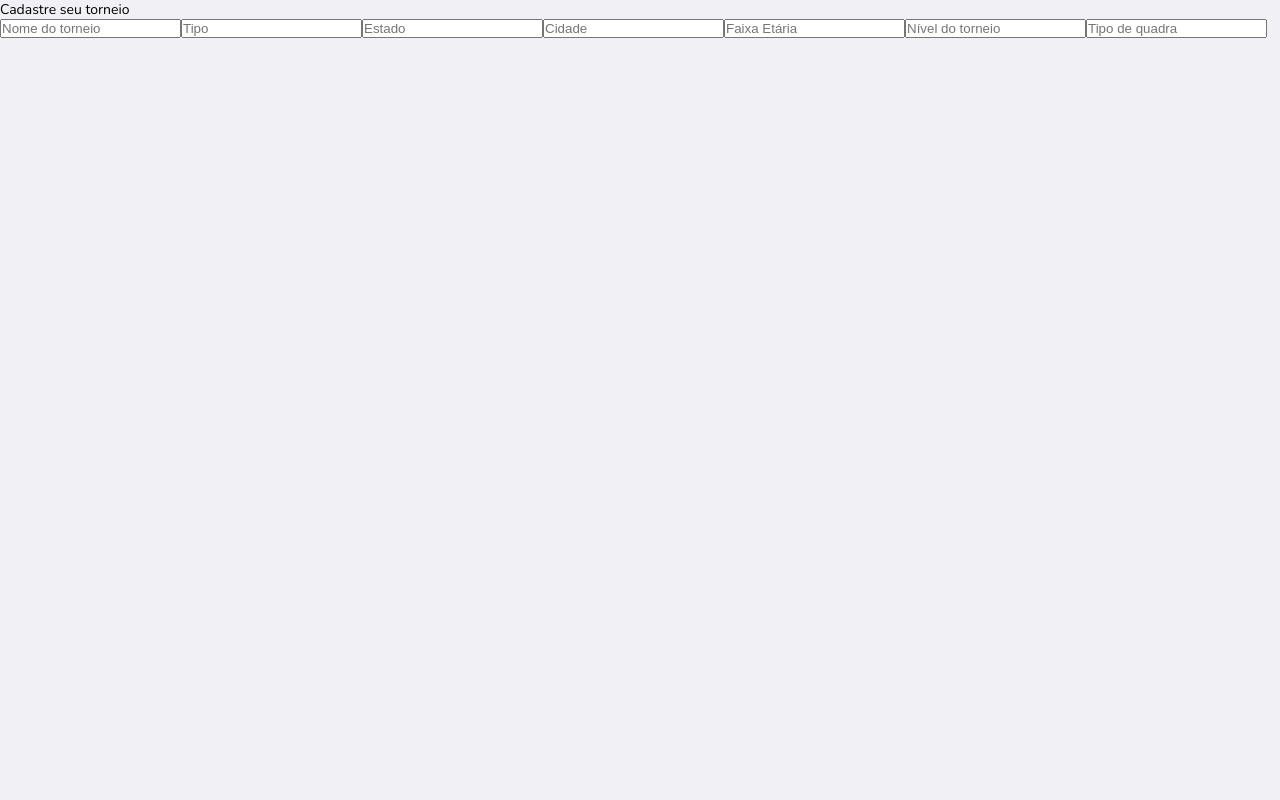
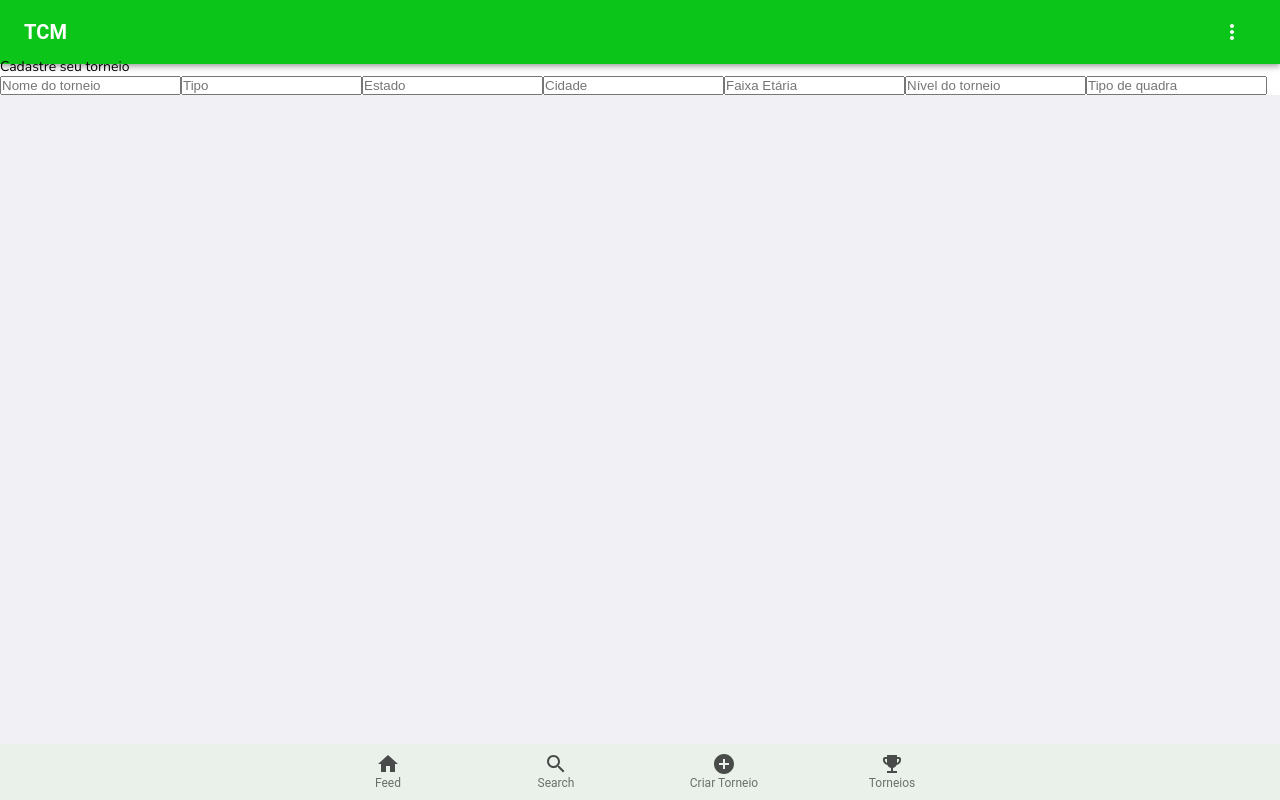
Before and after one commit to UnBArqDsw/2020.1_G7_TCM_Frontend, a React (Create React App) app in the folder tcm_frontend/: page /create_tournament in a window 1280 px wide. Built offline with nearby package versions, Linux system fonts and the light colour scheme.

Commit message:
Iniciada tela de cadastro 1.
Signed-off-by: RCristyan <rcristyan9@gmail.com>
Co-authored-by: MoacirMSJ <moacirmascarenha86@gmail.com>

```diff
--- a/tcm_frontend/src/components/Appbar/index.js
+++ b/tcm_frontend/src/components/Appbar/index.js
@@ -6,15 +6,14 @@ import Typography from '@material-ui/core/Typography';
 import { MoreVert } from '@material-ui/icons';
 import IconButton from '@material-ui/core/IconButton';
 
-
 const useStyles = makeStyles((theme) => ({
   header: {
     flexGrow: 1,
     margin: 0,
-    height: 57
+    height: 57,
   },
-  appBar:{
-      backgroundColor: "#0BC619",
+  appBar: {
+    backgroundColor: '#0BC619',
   },
   menuButton: {
     marginRight: theme.spacing(2),
@@ -22,12 +21,12 @@ const useStyles = makeStyles((theme) => ({
   title: {
     flexGrow: 1,
     fontWeight: 'bold',
-    color: '#FFFFFF'
+    color: '#FFFFFF',
   },
-  icon:{
-      color: "#ffffff",
-      size: 50
-  }
+  icon: {
+    color: '#ffffff',
+    size: 50,
+  },
 }));
 
 export default function Appbar() {
@@ -35,13 +34,13 @@ export default function Appbar() {
 
   return (
     <div className={classes.header}>
-      <AppBar className={classes.appBar } position="static">
+      <AppBar className={classes.appBar} position="static">
         <Toolbar>
           <Typography variant="h6" className={classes.title}>
             TCM
           </Typography>
           <IconButton>
-              <MoreVert className={classes.icon}/>
+            <MoreVert className={classes.icon} />
           </IconButton>
         </Toolbar>
       </AppBar>
--- a/tcm_frontend/src/components/Navbar/index.js
+++ b/tcm_frontend/src/components/Navbar/index.js
@@ -6,6 +6,9 @@ import { Home, Search, AddCircle, EmojiEvents } from '@material-ui/icons';
 const makestyles = makeStyles({
   bottomNavigation: {
     backgroundColor: '#EAF1EB',
+    widht: '100%',
+    flexGrow: '1',
+    margin: '0',
   },
 });
 
--- a/tcm_frontend/src/Screens/Tournament/CreateTournament1/index.js
+++ b/tcm_frontend/src/screens/Tournament/CreateTournament1/index.js
@@ -1,11 +1,36 @@
 import React from 'react';
 import { Formik, Field, Form } from 'formik';
+import { makeStyles } from '@material-ui/core/styles';
+import Appbar from '../../../components/Appbar';
+import Navbar from '../../../components/Navbar';
+
+const makestyles = makeStyles({
+  container: {
+    display: 'flex',
+    width: '100%',
+    height: '100%',
+    flexDirection: 'column',
+    padding: '0',
+    margin: '0',
+    backgroundColor: '#ffffff',
+  },
+
+  footer: {
+    bottom: '0px',
+    display: 'flex',
+    position: 'absolute',
+    width: '100%',
+  },
+});
 
 const CreateTournament1 = () => {
+  const styles = makestyles();
+
   return (
-    <div id="App">
-      <p className="titulo">Cadastre seu torneio</p>
-      <Formik>
+    <div className={styles.container}>
+      <Appbar />
+      <p>Cadastre seu torneio</p>
+      <Formik className="formik-form">
         <Form>
           <Field name="name" placeholder="Nome do torneio" type="text" />
           <Field name="type" placeholder="Tipo" type="text" />
@@ -16,6 +41,9 @@ const CreateTournament1 = () => {
           <Field name="block_type" placeholder="Tipo de quadra" type="text" />
         </Form>
       </Formik>
+      <div className={styles.footer}>
+        <Navbar />
+      </div>
     </div>
   );
 };
--- /dev/null
+++ b/tcm_frontend/src/screens/Tournament/CreateTournament1/styles.css
@@ -0,0 +1,30 @@
+/* #container{
+    display: flex;
+    width: 100%;
+    height: 100%;
+    display:flex;
+    flex-direction: column;
+    padding: 0;
+    margin:0;
+}
+
+#container.formik-form{
+    margin-top: 0;
+    position: absolute;
+}
+
+#container.title{
+    display: flex;
+    position: absolute;
+    justify-content: center;
+    align-items: center;
+} */
+
+.footer{
+    bottom: 0px;
+    /* overflow: hidden; */
+    display: flex;
+    /* background-color: #333; */
+    position: absolute;
+    /* width: 100%; */
+}
```
Also changed, not shown: tcm_frontend/src/routes.js (+3 -5 lines), tcm_frontend/src/screens/User/Account/Login/index.js (renamed from tcm_frontend/src/Screens/User/Account/Login/index.js), tcm_frontend/src/screens/User/Account/SignUp/index.js (renamed from tcm_frontend/src/Screens/User/Account/SignUp/index.js).
